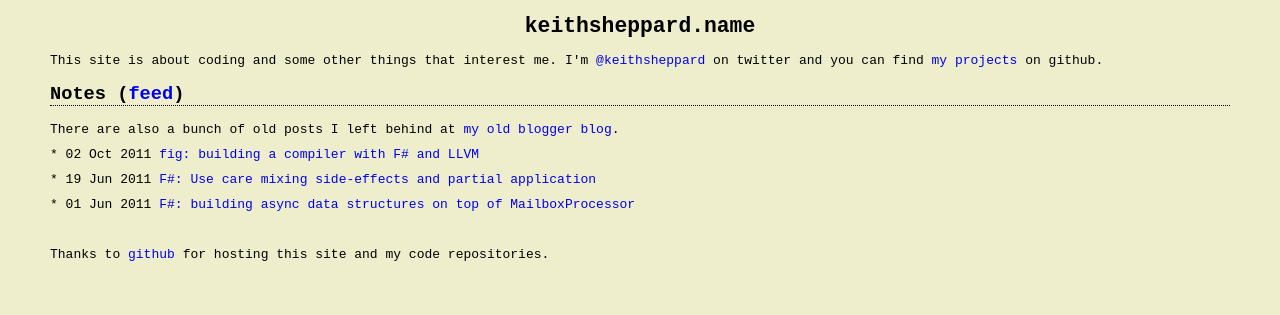
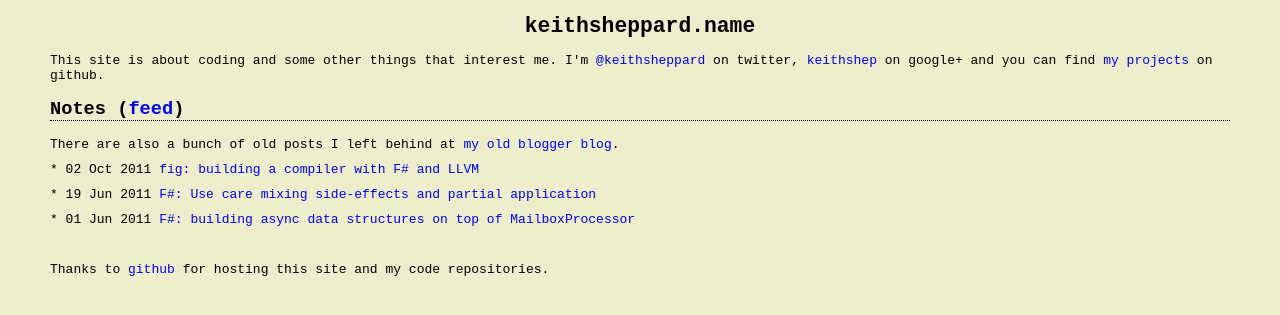
Before and after one commit to keithshep/keithshep.github.com, a Jekyll site: the page built from index.html, in a window 1280 px wide. Shown: the top 315 px of the page. Built offline with Jekyll 4.4.1, drawn with Linux system fonts in a browser that asks for light colours; Markdown is read by kramdown in place of the engine named in the settings.

Commit message:
added google+ acct to index.html

```diff
--- a/index.html
+++ b/index.html
@@ -6,7 +6,8 @@ title: keithsheppard.name
 <h1>{{ page.title }}</h1>
 <div>
     This site is about coding and some other things that interest me. I'm
-    <a href="http://twitter.com/#!/keithsheppard">@keithsheppard</a> on twitter
+    <a href="http://twitter.com/#!/keithsheppard">@keithsheppard</a> on twitter,
+    <a href="https://profiles.google.com/keithshep">keithshep</a> on google+
     and you can find <a href="https://github.com/keithshep">my projects</a> on
     github.
 </div>
```
